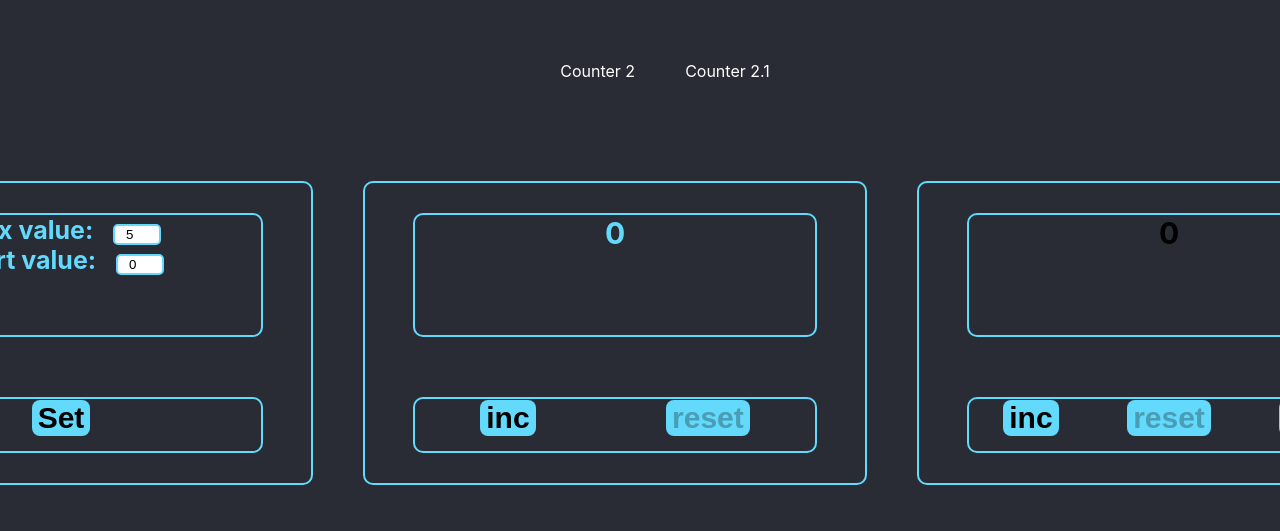
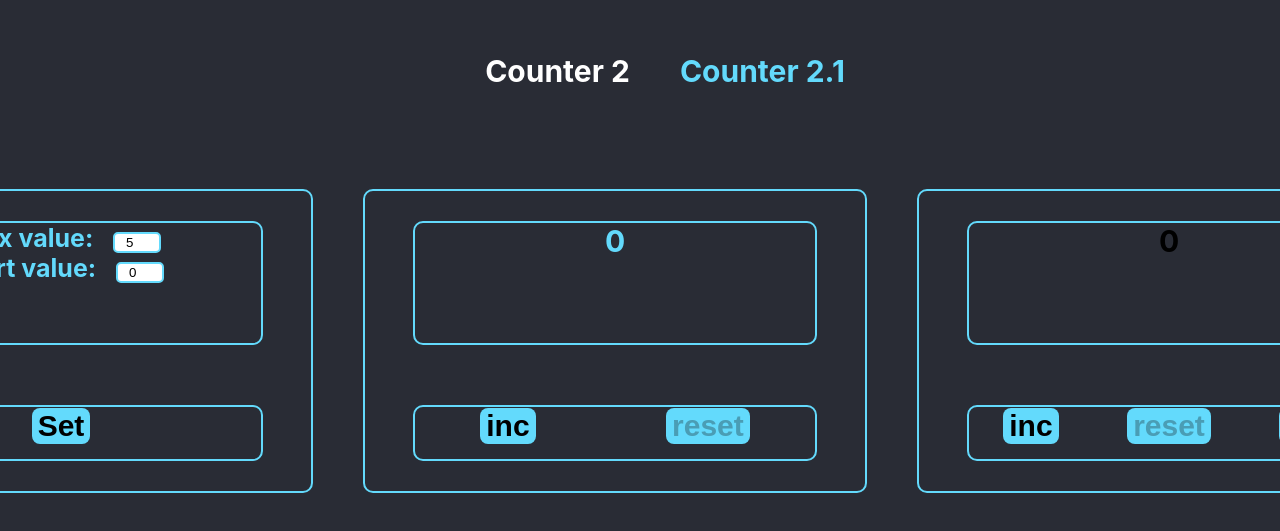
Before and after one commit to braivs/iti_counter, a React (Create React App) app: page /counter2 in a window 1280 px wide. Shown: the part 127-658 px from the top of the page. Built offline with nearby package versions, Linux system fonts and the light colour scheme.

Commit message:
counter 2.1 progress

```diff
--- a/package.json
+++ b/package.json
@@ -15,6 +15,7 @@
     "react-dom": "^17.0.2",
     "react-router-dom": "^5.2.0",
     "react-scripts": "4.0.3",
+    "sass": "^1.34.0",
     "typescript": "^4.1.2",
     "web-vitals": "^1.0.1"
   },
--- a/src/App.css
+++ b/src/App.scss
@@ -7,20 +7,8 @@
   align-items: center;
   box-sizing: border-box;
   flex-direction: column;
+
+  .counterBox {
+    display: flex;
+  }
 }
-
-.navbar {
-  display: flex;
-  margin-bottom: 100px;
-}
-.navItem {
-  margin-left: 50px;
-}
-.navItem a {
-  color: white;
-  text-decoration: none;
-}
-
-.counterBox {
-  display: flex;
-}
--- a/src/App.tsx
+++ b/src/App.tsx
@@ -1,9 +1,9 @@
 import React, {useEffect, useState} from 'react';
-import './App.css';
+import './App.scss';
 import {Counter} from './components/Counter';
 import {Settings} from './components/Settings';
 import {SettingsWithCounter} from './components/SettingsWithCounter';
-import {NavLink} from 'react-router-dom';
+import {Navbar} from './components/Navbar/Navbar';
 
 function App() {
   // стартовое и максимальные значения
@@ -88,14 +88,7 @@ function App() {
 
   return (
     <div className="App">
-      <div className={'navbar'}>
-        <div className='navItem'>
-          <NavLink to="/counter2">Counter 2</NavLink>
-        </div>
-        <div className='navItem'>
-          <NavLink to="/counter2.1">Counter 2.1</NavLink>
-        </div>
-      </div>
+      <Navbar />
       <div className="counterBox">
         <Settings startValue={startValue}
                   startValueHandler={startValueHandler}
--- /dev/null
+++ b/src/components/Navbar/Navbar.module.scss
@@ -0,0 +1,19 @@
+.navbar {
+  display: flex;
+  margin-bottom: 100px;
+
+  .navItem {
+    margin-left: 50px;
+
+    a {
+      color: #63DAFC;
+      font-weight: bold;
+      text-decoration: none;
+      font-size: 30px;
+
+      &.active {
+        color: white;
+      }
+    }
+  }
+}
--- /dev/null
+++ b/src/components/Navbar/Navbar.tsx
@@ -0,0 +1,17 @@
+import React from 'react';
+import {NavLink} from 'react-router-dom';
+import s from './Navbar.module.scss'
+
+export function Navbar() {
+  return (
+    <div className={s.navbar}>
+      <div className={s.navItem}>
+        <NavLink to="/counter2" activeClassName={s.active}>Counter 2</NavLink>
+      </div>
+      <div className={s.navItem}>
+        <NavLink to="/counter2.1" activeClassName={s.active}>Counter 2.1</NavLink>
+      </div>
+    </div>
+  )
+
+}
```
Also changed, not shown: 1 other file (tests, documents, lock files or other folders).
